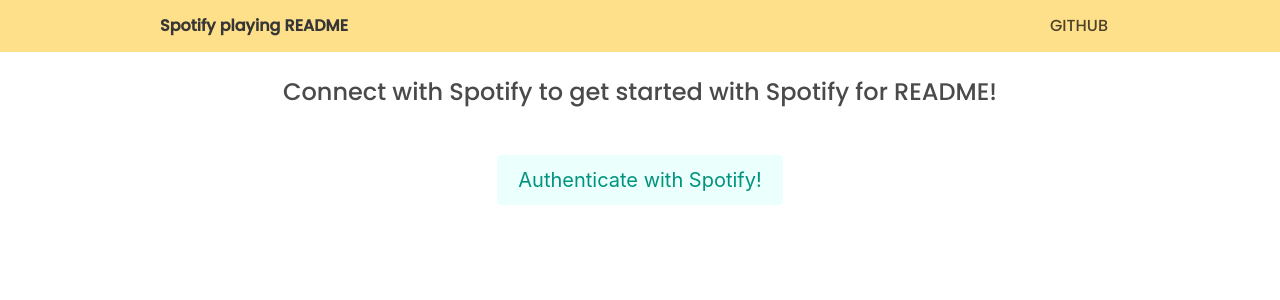
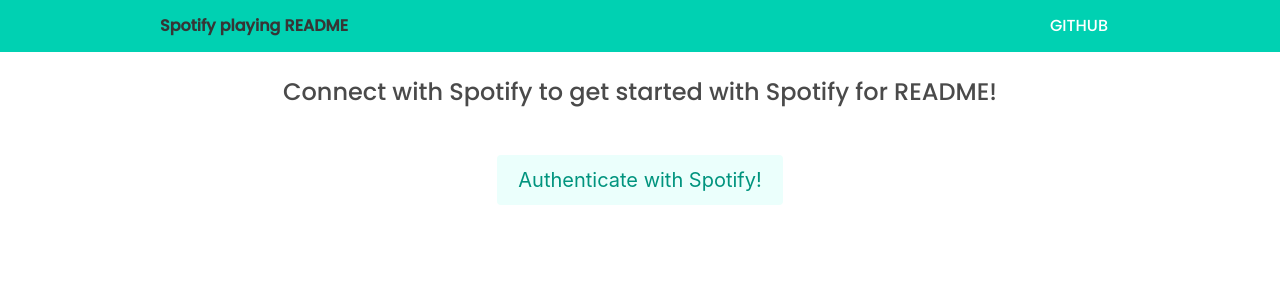
Before and after one commit to janaSunrise/spotify-playing-readme, a Flask app: page / in a window 1280 px wide. Shown: the top 300 px of the page. Run offline with Flask 2, Linux system fonts and the light colour scheme; parts of the project's set-up code (start-up, migrations or seed data) failed here and were passed over.

Commit message:
Change theme to turquoise.

```diff
--- a/app/templates/cb.html.j2
+++ b/app/templates/cb.html.j2
@@ -23,7 +23,7 @@
 
   </head>
   <body>
-    <nav class="navbar is-warning" role="navigation" aria-label="main navigation">
+    <nav class="navbar is-primary" role="navigation" aria-label="main navigation">
       <div class="container is-max-desktop">
           <div class="navbar-brand">
             <p class="navbar-item">
--- a/app/templates/index.html
+++ b/app/templates/index.html
@@ -24,7 +24,7 @@
 
   </head>
   <body>
-    <nav class="navbar is-warning" role="navigation" aria-label="main navigation">
+    <nav class="navbar is-primary" role="navigation" aria-label="main navigation">
       <div class="container is-max-desktop">
           <div class="navbar-brand">
             <p class="navbar-item">
```
